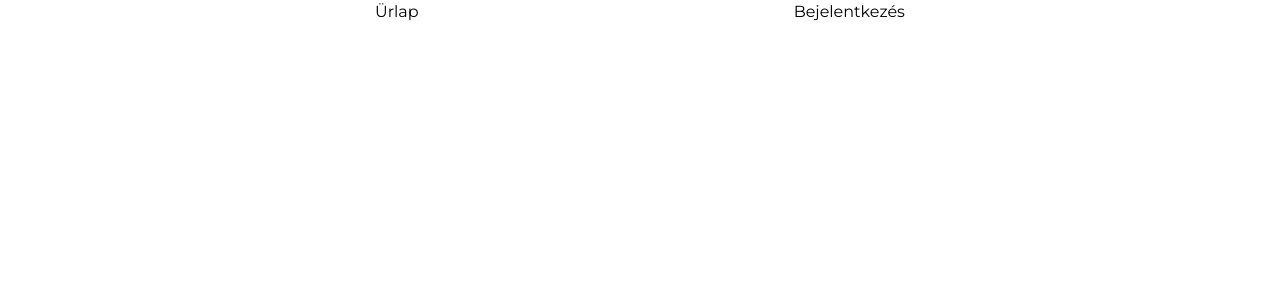
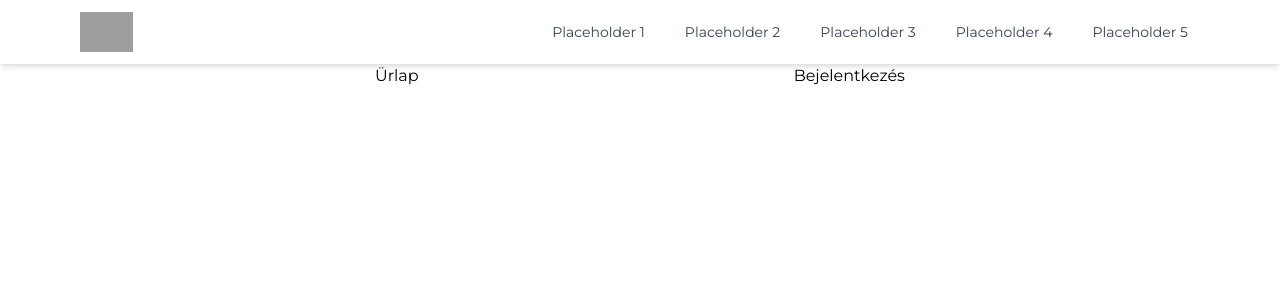
Before and after one commit to WeiszBarnabas/TeremBerles-FrontEnd, a Vue app: page / in a window 1280 px wide. Before the commit this address had no page. Shown: the top 300 px of the page. Built offline with nearby package versions, Linux system fonts and the light colour scheme; grey boxes are pictures that could not be loaded.

Commit message:
navbar-start

```diff
--- a/src/App.vue
+++ b/src/App.vue
@@ -1,9 +1,13 @@
 <template>
-  <RouterView />
+  <div>
+    <NavBar />
+    <RouterView />
+  </div>
 </template>
 
 <script setup>
 import { RouterView } from 'vue-router'
+import NavBar from './components/Navbar.vue'
 
 </script>
 
--- a/src/components/Navbar.vue
+++ b/src/components/Navbar.vue
@@ -1,7 +1,24 @@
 <template>
+    <nav class="bg-white shadow-md">
+      <div class="max-w-6xl mx-auto px-4">
+        <div class="flex justify-between items-center h-16">
+          <div class="flex-shrink-0">
+            <img src="@/assets/logo.png" alt="Logo" class="h-10">
+          </div>
+          <div class="hidden md:flex space-x-4">
+            <a href="#" class="px-3 py-2 rounded-md text-sm font-medium text-gray-700 hover:bg-gray-100">Placeholder 1</a>
+            <a href="#" class="px-3 py-2 rounded-md text-sm font-medium text-gray-700 hover:bg-gray-100">Placeholder 2</a>
+            <a href="#" class="px-3 py-2 rounded-md text-sm font-medium text-gray-700 hover:bg-gray-100">Placeholder 3</a>
+            <a href="#" class="px-3 py-2 rounded-md text-sm font-medium text-gray-700 hover:bg-gray-100">Placeholder 4</a>
+            <a href="#" class="px-3 py-2 rounded-md text-sm font-medium text-gray-700 hover:bg-gray-100">Placeholder 5</a>
+          </div>
+        </div>
+      </div>
+    </nav>
+  </template>
 
-</template>
-
-<script setup>
-
-</script>
+  <script>
+  export default {
+    name: 'NavBar',
+  }
+  </script>
```
